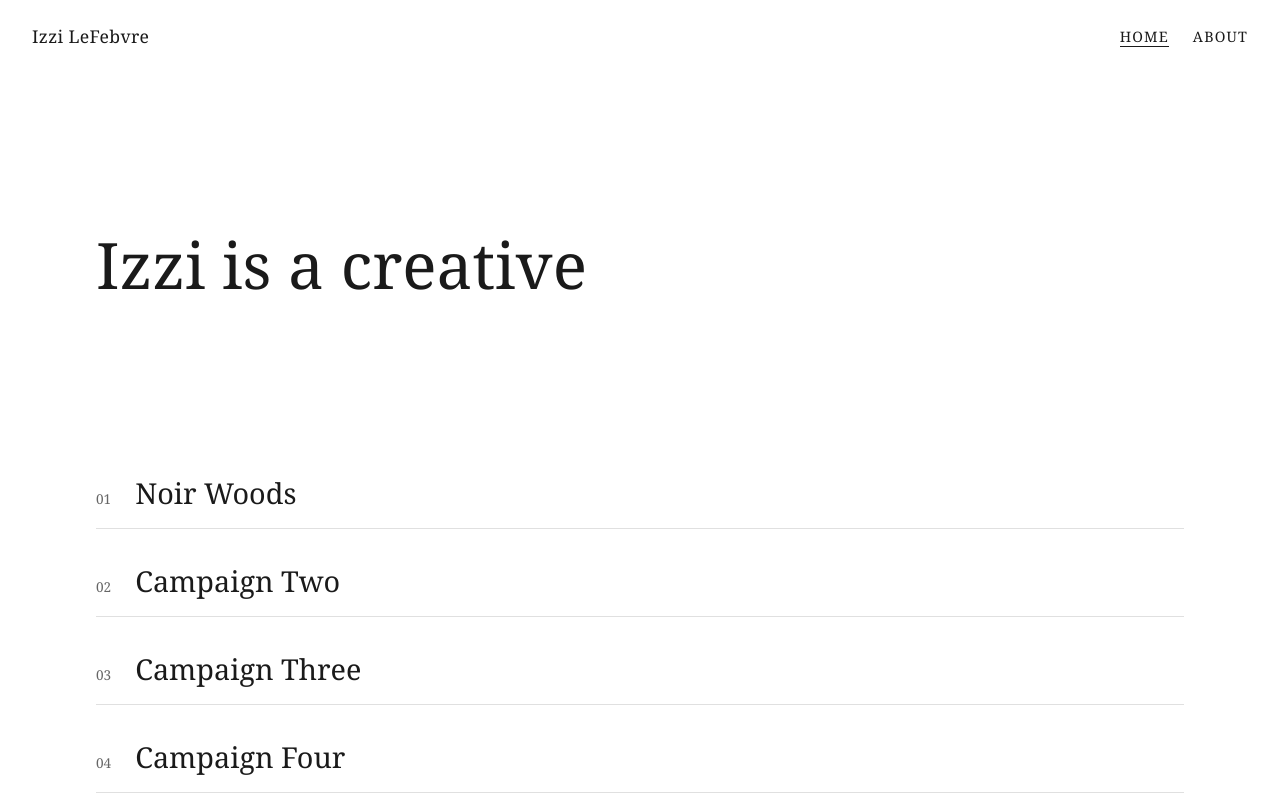
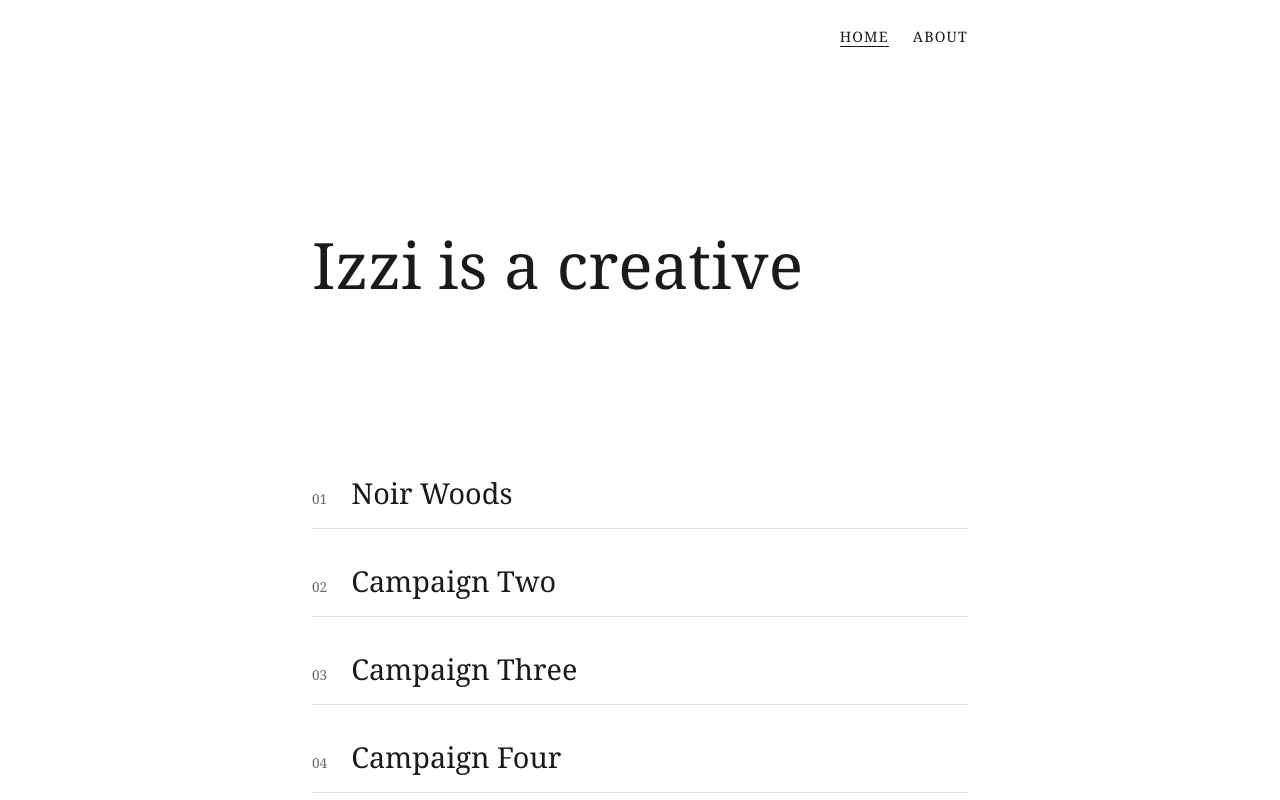
Before and after one commit to isabellelef8/portfolio, a SvelteKit app: page / in a window 1280 px wide. Shown: the top 800 px of the page. Built offline with nearby package versions, Linux system fonts and the light colour scheme.

Commit message:
style: Max width to 720px

```diff
--- /dev/null
+++ b/src/lib/stores.ts
@@ -0,0 +1,4 @@
+import { writable } from 'svelte/store';
+
+/** Whether the hero h1 has scrolled past its initial position and is "stuck" */
+export const heroStuck = writable(false);
--- a/src/routes/+layout.svelte
+++ b/src/routes/+layout.svelte
@@ -27,14 +27,18 @@
 	main {
 		flex: 1;
 		width: 100%;
-		max-width: 72rem;
+		max-width: 720px;
 		margin: 0 auto;
 		padding: 2rem;
 		box-sizing: border-box;
 	}
 
 	footer {
+		width: 100%;
+		max-width: 720px;
+		margin: 0 auto;
 		padding: 2rem;
+		box-sizing: border-box;
 		text-align: center;
 		color: var(--color-text-muted);
 		font-size: 0.85rem;
--- a/src/routes/+page.svelte
+++ b/src/routes/+page.svelte
@@ -1,6 +1,53 @@
 <script lang="ts">
+	import { onMount, onDestroy } from 'svelte';
 	import { resolve } from '$app/paths';
 	import { campaigns } from '$lib/campaigns';
+	import { heroStuck } from '$lib/stores';
+
+	let scrollY = $state(0);
+
+	// Sticky header
+	let h1El: HTMLElement;
+	let h1Wrap: HTMLElement;
+	let h1Start = $state(0);
+	let targetTop = 24; // align with header padding (~1.5rem)
+	let isStuck = $derived(h1Start > 0 && scrollY >= h1Start - targetTop);
+
+	// Fade hero h1 as it approaches stuck position
+	let heroOpacity = $derived(() => {
+		if (h1Start === 0) return 1;
+		const fadeStart = 0;
+		const fadeEnd = h1Start - targetTop;
+		if (scrollY <= fadeStart) return 1;
+		if (scrollY >= fadeEnd) return 0;
+		return 1 - scrollY / fadeEnd;
+	});
+
+	// Sync stuck state to shared store for Header
+	$effect(() => {
+		heroStuck.set(isStuck);
+	});
+
+	onMount(() => {
+		h1Start = h1El.offsetTop;
+
+		let ticking = false;
+		const onScroll = () => {
+			if (!ticking) {
+				requestAnimationFrame(() => {
+					scrollY = window.scrollY;
+					ticking = false;
+				});
+				ticking = true;
+			}
+		};
+		window.addEventListener('scroll', onScroll, { passive: true });
+		return () => window.removeEventListener('scroll', onScroll);
+	});
+
+	onDestroy(() => {
+		heroStuck.set(false);
+	});
 </script>
 
 <svelte:head>
@@ -9,7 +56,11 @@
 </svelte:head>
 
 <section class="hero">
-	<h1>Izzi is a creative</h1>
+	<div bind:this={h1Wrap} class="h1-wrap">
+		<h1 bind:this={h1El} style="opacity: {heroOpacity()}">
+			Izzi is a creative
+		</h1>
+	</div>
 </section>
 
 <section class="campaigns">
--- a/src/routes/Header.svelte
+++ b/src/routes/Header.svelte
@@ -1,10 +1,21 @@
 <script lang="ts">
 	import { resolve } from '$app/paths';
 	import { page } from '$app/state';
+	import { heroStuck } from '$lib/stores';
+
+	const isHome = $derived(page.url.pathname === '/');
+	let stuck = $state(false);
+	heroStuck.subscribe((v) => (stuck = v));
 </script>
 
 <header>
-	<a href={resolve('/')} class="site-name">Izzi LeFebvre</a>
+	<a
+		href={resolve('/')}
+		class="site-name"
+		style="opacity: {isHome && !stuck ? 0 : 1}; pointer-events: {isHome && !stuck ? 'none' : 'auto'}"
+	>
+		Izzi LeFebvre
+	</a>
 
 	<nav>
 		<ul>
@@ -20,16 +31,25 @@
 
 <style>
 	header {
+		position: sticky;
+		top: 0;
+		z-index: 100;
+		background: var(--color-bg, #fff);
 		display: flex;
 		justify-content: space-between;
 		align-items: center;
+		width: 100%;
+		max-width: 720px;
+		margin: 0 auto;
 		padding: 1.5rem 2rem;
+		box-sizing: border-box;
 	}
 
 	.site-name {
 		font-size: 1.1rem;
 		font-weight: 400;
 		letter-spacing: 0.02em;
+		transition: opacity 0.3s ease;
 	}
 
 	nav ul {
```
Also changed, not shown: static/favicon.svg (deleted).
